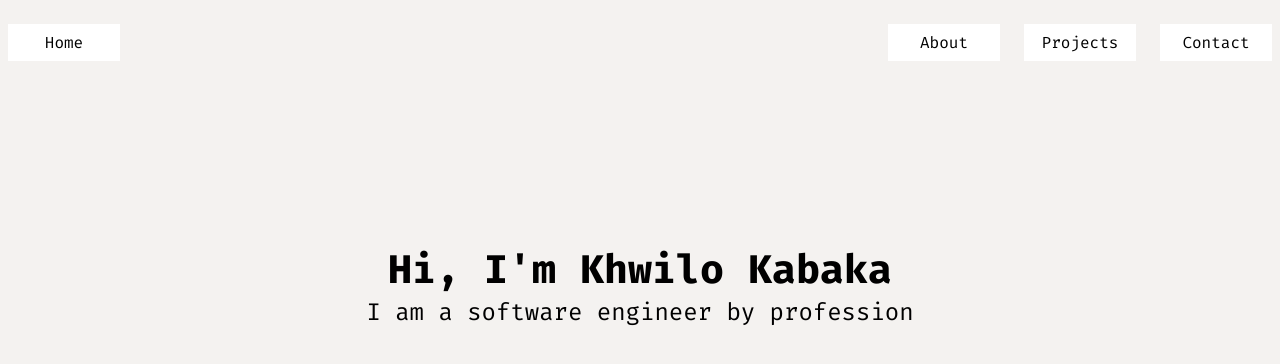
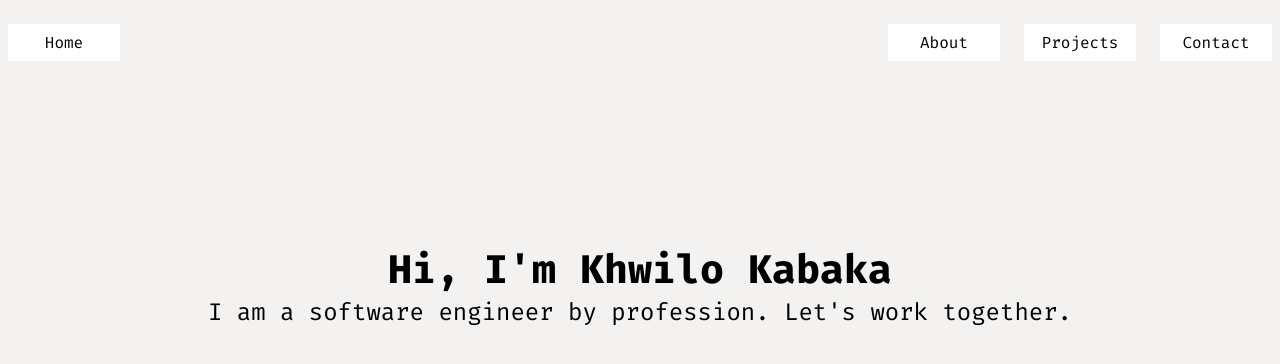
Before and after one commit to khwilo/khwilo, an Angular app: page / in a window 1280 px wide. Shown: the top 364 px of the page. Built offline with nearby package versions, Linux system fonts and the light colour scheme.

Commit message:
Add more information to introduction

```diff
--- a/src/app/app.component.html
+++ b/src/app/app.component.html
@@ -2,6 +2,8 @@
 <div class="app-container">
   <section class="introduction">
     <p id="developer-name">Hi, I'm Khwilo Kabaka</p>
-    <p id="developer-description">I am a software engineer by profession</p>
+    <p id="developer-description">
+      I am a software engineer by profession. Let's work together.
+    </p>
   </section>
 </div>
```
